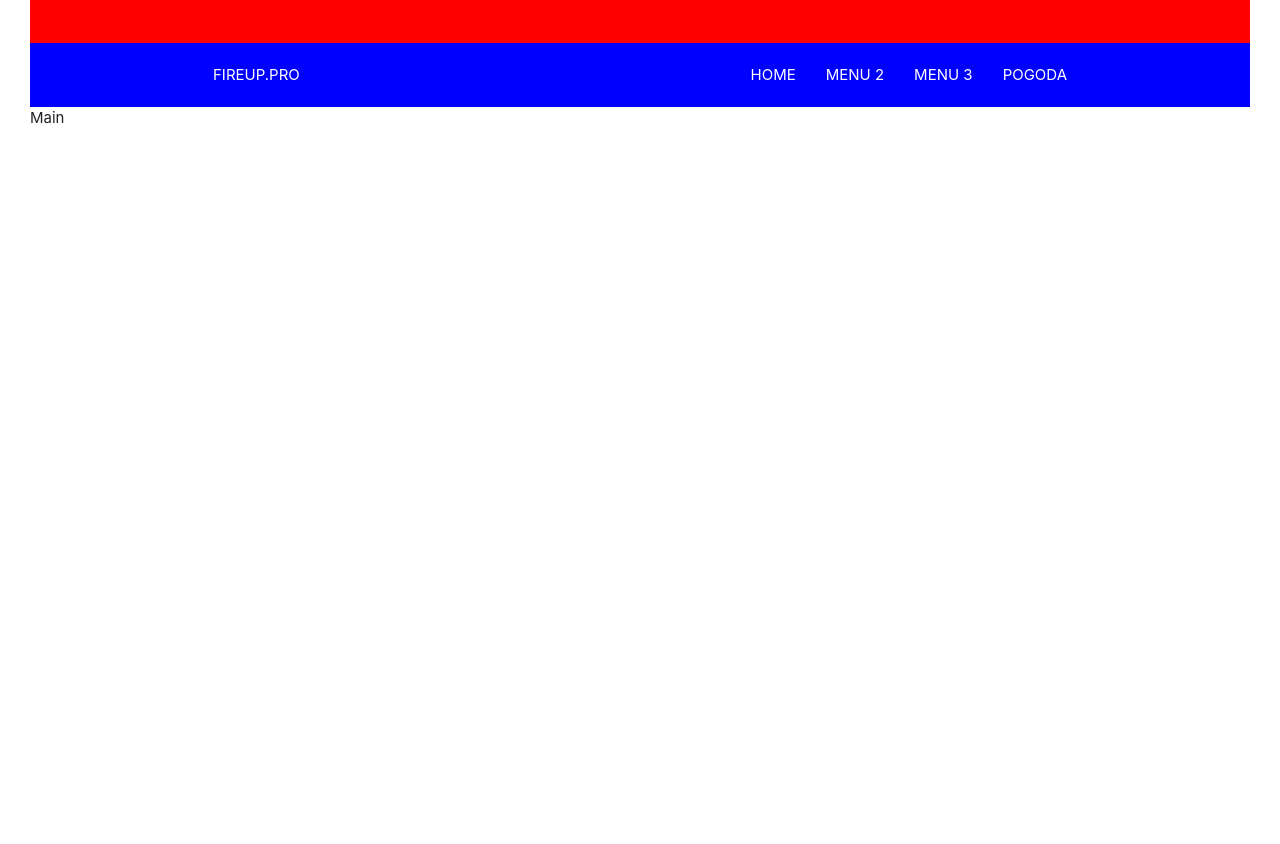
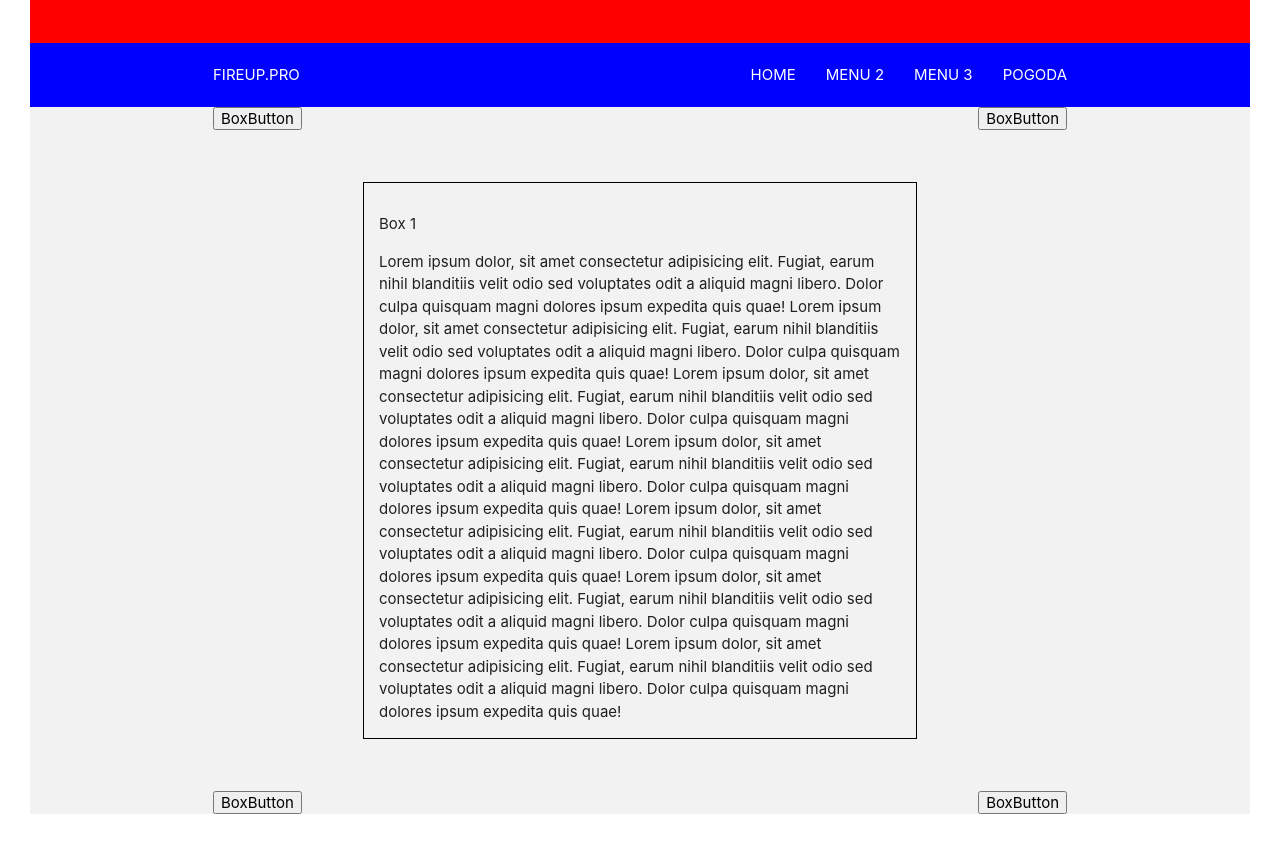
Before and after one commit to rgbsz/fire-up-task, a React (Create React App) app: page / in a window 1280 px wide. Shown: the part 437-1281 px from the top of the page. Before the commit the page ends 800 px from the top, so only its background shows below. Built offline with nearby package versions, Linux system fonts and the light colour scheme.

Commit message:
Boxes section update
- added boxes section with basic styling
- added switching between boxes

```diff
--- /dev/null
+++ b/src/components/boxButton/boxButton.styles.tsx
@@ -0,0 +1,11 @@
+import styled from 'styled-components'
+
+import { IBoxButton } from './boxButton.types'
+
+export const Button = styled.button<IBoxButton>`
+    position: absolute;
+    ${({ top }) => top && 'top: ' + top + ';'}
+    ${({ left }) => left && 'left: ' + left + ';'}
+    ${({ bottom }) => bottom && 'bottom: ' + bottom + ';'}
+    ${({ right }) => right && 'right: ' + right + ';'}
+`
--- /dev/null
+++ b/src/components/boxButton/boxButton.tsx
@@ -0,0 +1,12 @@
+import React from 'react'
+
+import { Button } from './boxButton.styles'
+import { IBoxButtonProps } from './boxButton.types'
+
+const BoxButton: React.FC<IBoxButtonProps> = ({ left, right, top, bottom, onClick }): JSX.Element => {
+    return (
+        <Button left={left} right={right} top={top} bottom={bottom} onClick={() => onClick()}>BoxButton</Button>
+    )
+}
+
+export default BoxButton
--- /dev/null
+++ b/src/components/boxButton/index.ts
@@ -0,0 +1 @@
+export { default } from './boxButton'
--- /dev/null
+++ b/src/components/boxes/boxes.styles.ts
@@ -0,0 +1,18 @@
+import styled from 'styled-components'
+
+export const Wrapper = styled.div`
+    width: 100%;
+    background: #f2f2f2;
+    .container {
+        position: relative;
+        display: flex;
+        justify-content: center;
+        align-items: center;
+        padding: 5rem 10rem;
+    }
+`
+
+export const Box = styled.div`
+    padding: 1rem;
+    border: 1px solid black;
+`
--- /dev/null
+++ b/src/components/boxes/boxes.tsx
@@ -0,0 +1,30 @@
+import React, { useState } from 'react'
+import BoxButton from '../boxButton'
+
+import { Wrapper, Box } from './boxes.styles'
+
+const Boxes: React.FC = (): JSX.Element => {
+    const [chosenBox, setChosenBox] = useState<number>(1)
+    return (
+        <Wrapper>
+            <div className="container">
+                <BoxButton top='0' left='0' onClick={() => setChosenBox(1)}/>
+                <BoxButton top='0' right='0' onClick={() => setChosenBox(2)}/>
+                <BoxButton bottom='0' right='0' onClick={() => setChosenBox(3)}/>
+                <BoxButton bottom='0' left='0' onClick={() => setChosenBox(4)}/>
+                <Box>
+                <p>Box {chosenBox}</p>
+                Lorem ipsum dolor, sit amet consectetur adipisicing elit. Fugiat, earum nihil blanditiis velit odio sed voluptates odit a aliquid magni libero. Dolor culpa quisquam magni dolores ipsum expedita quis quae!
+                Lorem ipsum dolor, sit amet consectetur adipisicing elit. Fugiat, earum nihil blanditiis velit odio sed voluptates odit a aliquid magni libero. Dolor culpa quisquam magni dolores ipsum expedita quis quae!
+                Lorem ipsum dolor, sit amet consectetur adipisicing elit. Fugiat, earum nihil blanditiis velit odio sed voluptates odit a aliquid magni libero. Dolor culpa quisquam magni dolores ipsum expedita quis quae!
+                Lorem ipsum dolor, sit amet consectetur adipisicing elit. Fugiat, earum nihil blanditiis velit odio sed voluptates odit a aliquid magni libero. Dolor culpa quisquam magni dolores ipsum expedita quis quae!
+                Lorem ipsum dolor, sit amet consectetur adipisicing elit. Fugiat, earum nihil blanditiis velit odio sed voluptates odit a aliquid magni libero. Dolor culpa quisquam magni dolores ipsum expedita quis quae!
+                Lorem ipsum dolor, sit amet consectetur adipisicing elit. Fugiat, earum nihil blanditiis velit odio sed voluptates odit a aliquid magni libero. Dolor culpa quisquam magni dolores ipsum expedita quis quae!
+                Lorem ipsum dolor, sit amet consectetur adipisicing elit. Fugiat, earum nihil blanditiis velit odio sed voluptates odit a aliquid magni libero. Dolor culpa quisquam magni dolores ipsum expedita quis quae!
+                </Box>
+            </div>
+        </Wrapper>
+    )
+}
+
+export default Boxes
--- /dev/null
+++ b/src/components/boxes/index.ts
@@ -0,0 +1 @@
+export { default } from './boxes'
--- a/src/screens/main/main.tsx
+++ b/src/screens/main/main.tsx
@@ -1,8 +1,9 @@
 import React from 'react'
+import Boxes from '../../components/boxes'
 
 const Main: React.FC = (): JSX.Element => {
     return (
-        <>Main</>
+        <Boxes />
     )
 }
 
```
Also changed, not shown: src/components/boxButton/boxButton.types.ts (added, +12 -0 lines).
